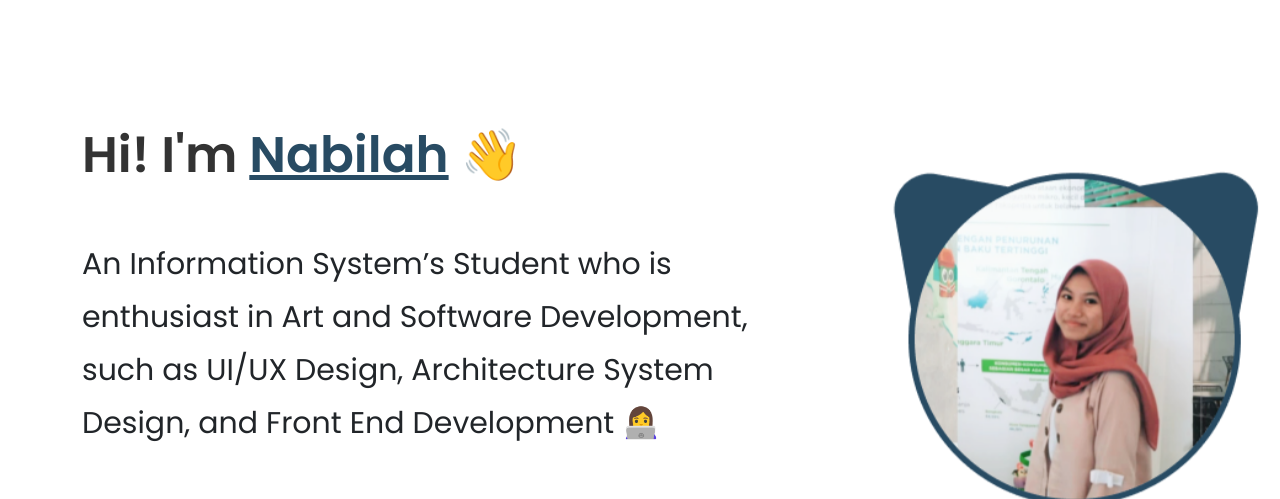
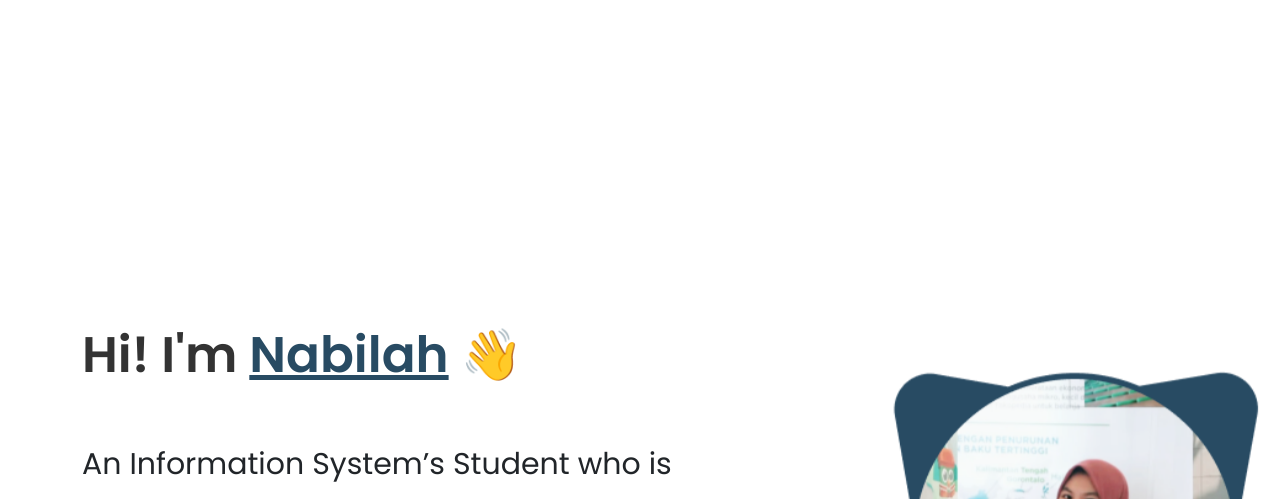
Before and after one commit to nabilahlp/nabilahlp.github.io, a plain HTML site: page index.html in a window 1280 px wide. Shown: the part 4930-5429 px from the top of the page. Drawn offline with nearby package versions, Linux system fonts and the light colour scheme.

Commit message:
Update index.html

```diff
--- a/index.html
+++ b/index.html
@@ -48,7 +48,7 @@
 
     <!-- Start Content -->
     <section id="about-me" class="m-5 selection">
-        <div class="container" style="margin-top: 0px;">
+        <div class="container" style="margin-top: 200px;">
           <div class="row g-0">
             <div class="col-sm-6 col-md-8">
              <div class="greeting">Hi! I'm <span class="span-greeting"><u> Nabilah</u></span> <span class="span-emoji">&#128075;</span></div>
```
